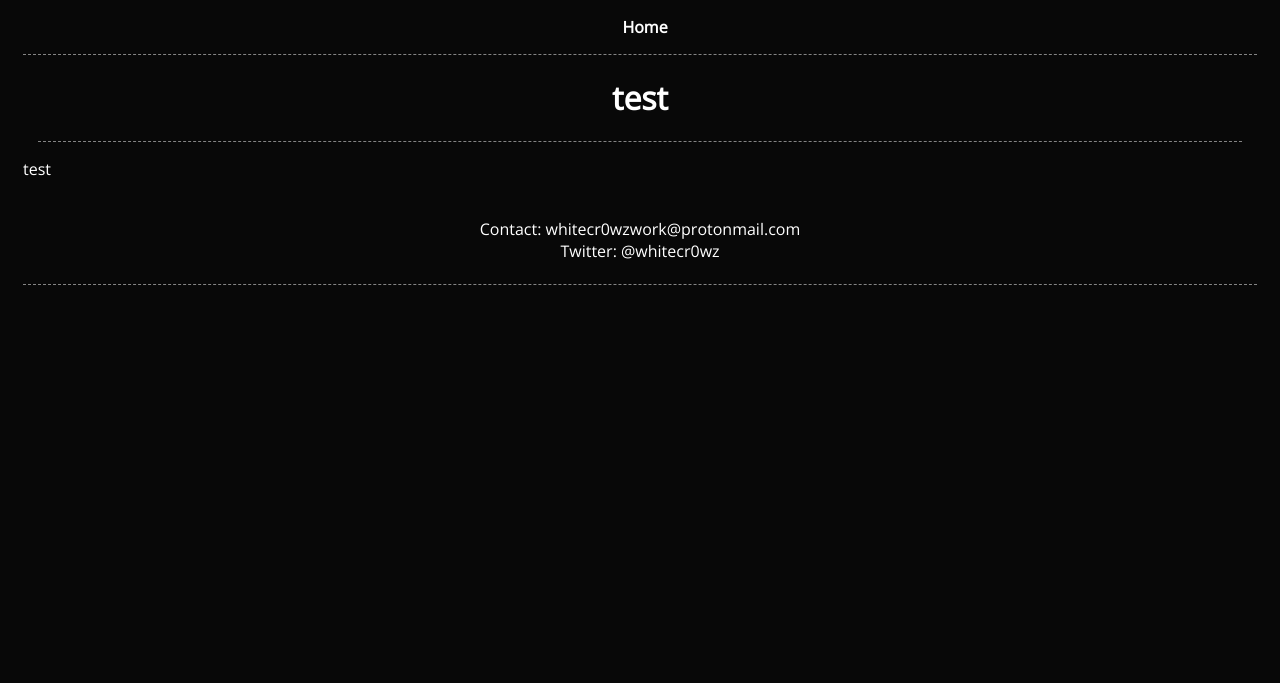
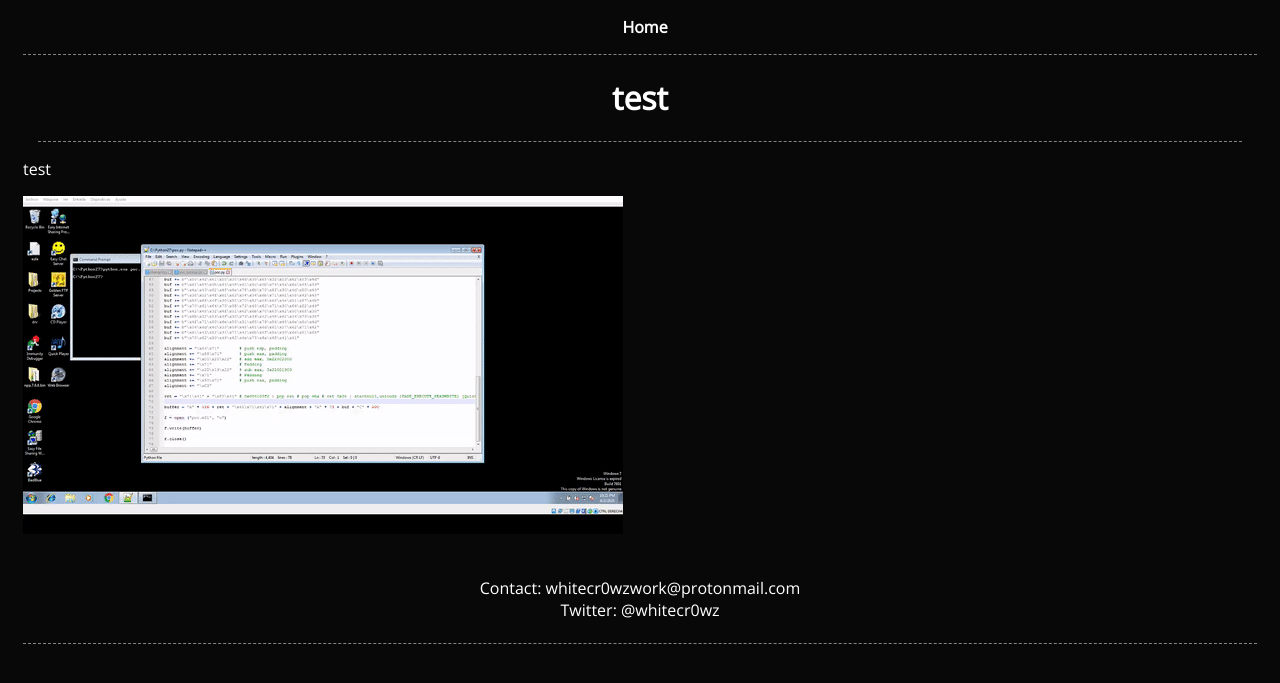
Before and after one commit to whitecr0wz/whitecr0wz.github.io, a Jekyll site: the page built from _posts/posts/2020-03-09-test.md, in a window 1280 px wide. Shown: the top 683 px of the page. Built offline with Jekyll 4.4.1, drawn with Linux system fonts in a browser that asks for light colours.

Commit message:
Update 2020-03-09-test.md

```diff
--- a/_posts/posts/2020-03-09-test.md
+++ b/_posts/posts/2020-03-09-test.md
@@ -7,3 +7,5 @@ comments: false
 en: true
 ---
 test
+
+![](/assets/img/proof.gif)
```
